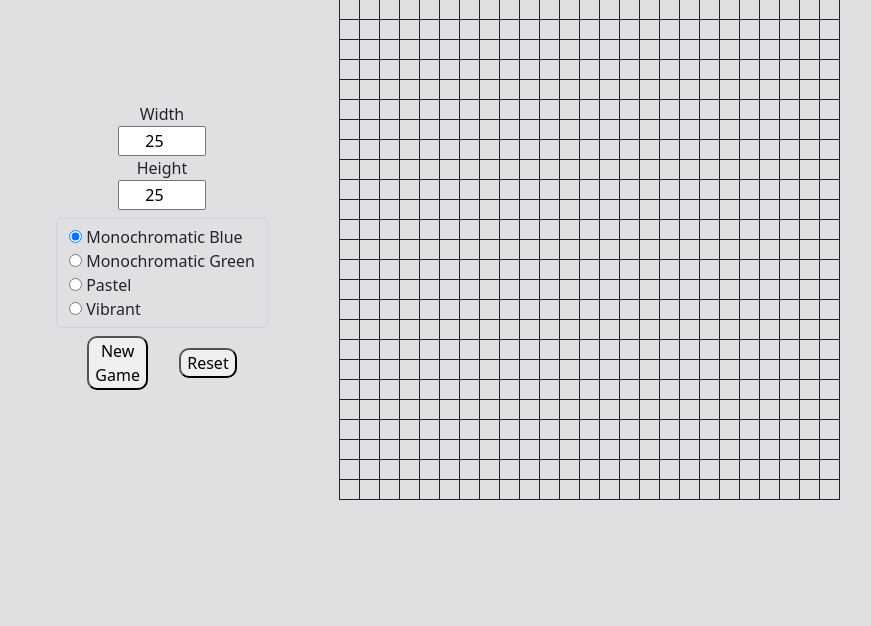
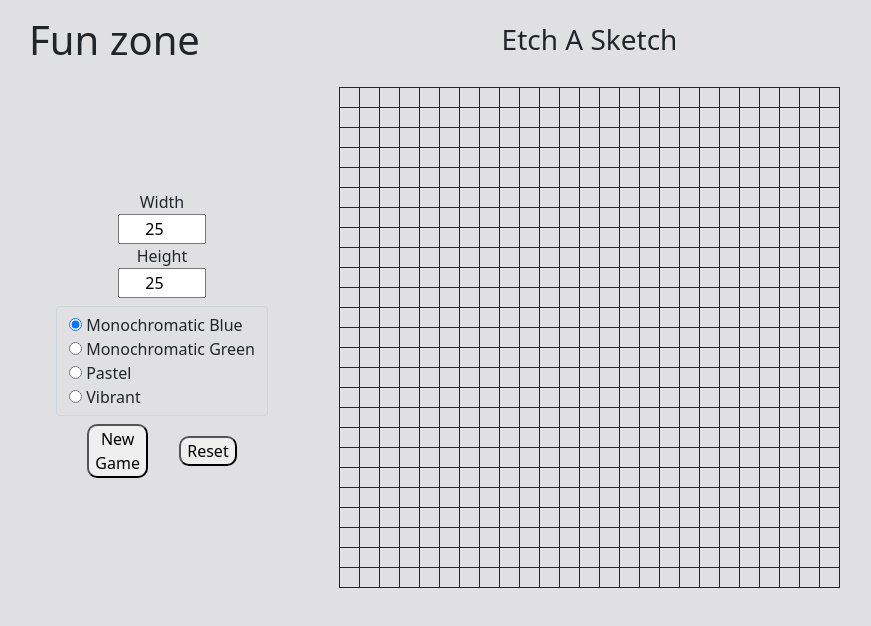
Before and after one commit to javjreyes/etchASketch, a plain HTML site: page index.html in a window 1280 px wide. Shown: the whole page, without its empty margins (98-969 px from the left). Drawn offline with Linux system fonts and the light colour scheme.

Commit message:
update index spacing

```diff
--- a/index.html
+++ b/index.html
@@ -7,9 +7,13 @@
     </head>
     <body>
     <div class="container">
+        <div class="row text-center d-flex align-items-center my-3">
+            <h1 class="col-12 col-md-3">Fun zone</h1>
+            <h3 class="col-12 col-md-9 col-lg-7">Etch A Sketch</h3>
+        </div>
         <div class="row justify-content-around">
             <!--button bar to contain game controls-->
-            <div class="col-md-4 col-12 justify-content-center text-center d-flex align-items-center">
+            <div class="col-md-4 col-12 justify-content-center text-center d-flex align-items-center my-4">
                 <form class="" id="gameSettings" action="" onsubmit="return false">
                     <div class="form-group text-center">
                         <label for="xInput">Width</label><br>
```
